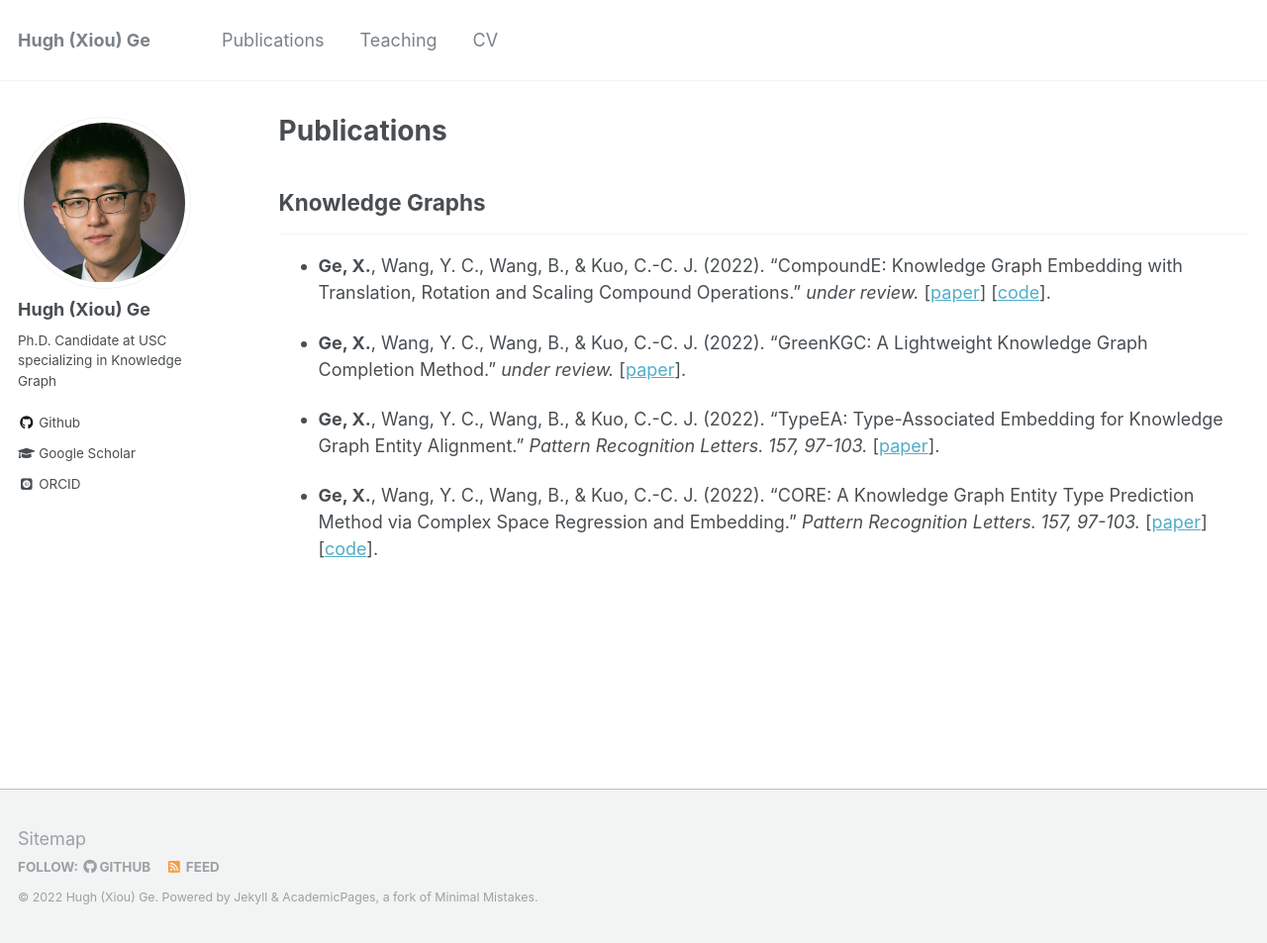
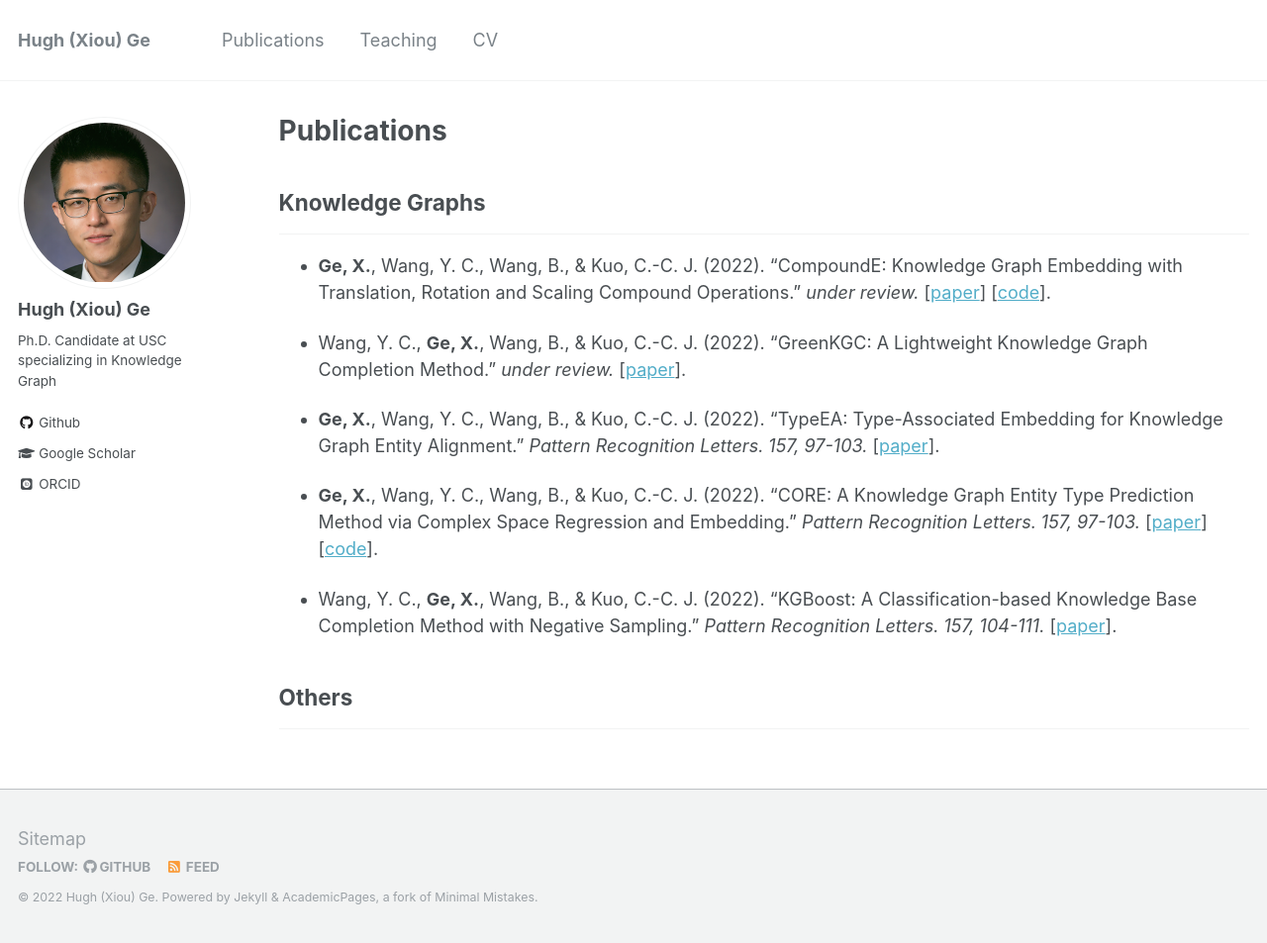
Before and after one commit to hughxiouge/hughxiouge.github.io, a Jekyll site: the page built from _pages/publications.md, in a window 1280 px wide and 953 px high. Shown: the whole window at 99% size. Built offline with Jekyll 4.4.1, drawn with Linux system fonts in a browser that asks for light colours; some web fonts are replaced.

Commit message:
publication change

```diff
--- a/_pages/publications.md
+++ b/_pages/publications.md
@@ -10,8 +10,13 @@ ___
 
 * **Ge, X.**, Wang, Y. C., Wang, B., & Kuo, C.-C. J. (2022). "CompoundE: Knowledge Graph Embedding with Translation, Rotation and Scaling Compound Operations." <i> under review. </i> [<a href="https://arxiv.org/abs/2207.05324">paper</a>] [<a href="https://arxiv.org/abs/2207.05324">code</a>].
 
-* **Ge, X.**, Wang, Y. C., Wang, B., & Kuo, C.-C. J. (2022). "GreenKGC: A Lightweight Knowledge Graph Completion Method." <i> under review. </i> [<a href="https://arxiv.org/abs/2208.09137">paper</a>].
+* Wang, Y. C., **Ge, X.**, Wang, B., & Kuo, C.-C. J. (2022). "GreenKGC: A Lightweight Knowledge Graph Completion Method." <i> under review. </i> [<a href="https://arxiv.org/abs/2208.09137">paper</a>].
 
 * **Ge, X.**, Wang, Y. C., Wang, B., & Kuo, C.-C. J. (2022). "TypeEA: Type-Associated Embedding for Knowledge Graph Entity Alignment." <i> Pattern Recognition Letters. 157, 97-103.</i> [<a href="https://hughxiouge.github.io/files/TypeEA.pdf">paper</a>].
 
 * **Ge, X.**, Wang, Y. C., Wang, B., & Kuo, C.-C. J. (2022). "CORE: A Knowledge Graph Entity Type Prediction Method via Complex Space Regression and Embedding." <i> Pattern Recognition Letters. 157, 97-103.</i> [<a href="https://www.sciencedirect.com/science/article/abs/pii/S0167865522000897">paper</a>] [<a href="https://arxiv.org/abs/2207.05324">code</a>].
+
+* Wang, Y. C., **Ge, X.**, Wang, B., & Kuo, C.-C. J. (2022). "KGBoost: A Classification-based Knowledge Base Completion Method with Negative Sampling." <i> Pattern Recognition Letters. 157, 104-111. </i> [<a href="https://www.sciencedirect.com/science/article/abs/pii/S0167865522000939">paper</a>].
+
+## Others
+___
```
